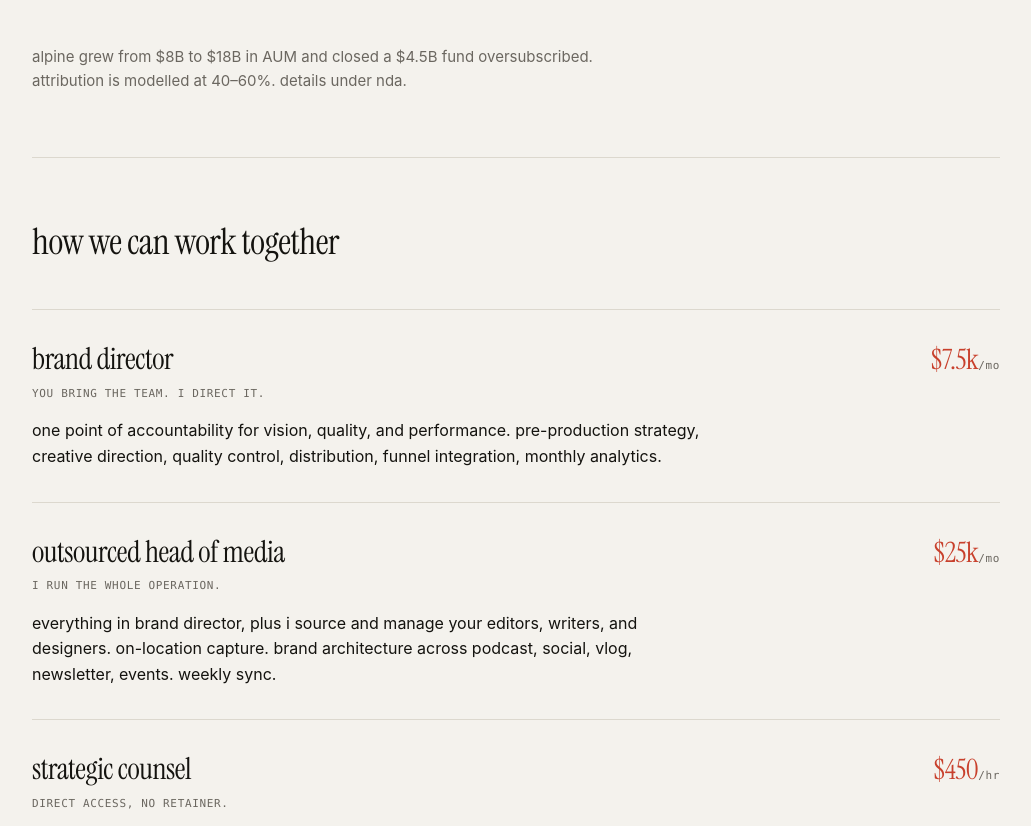
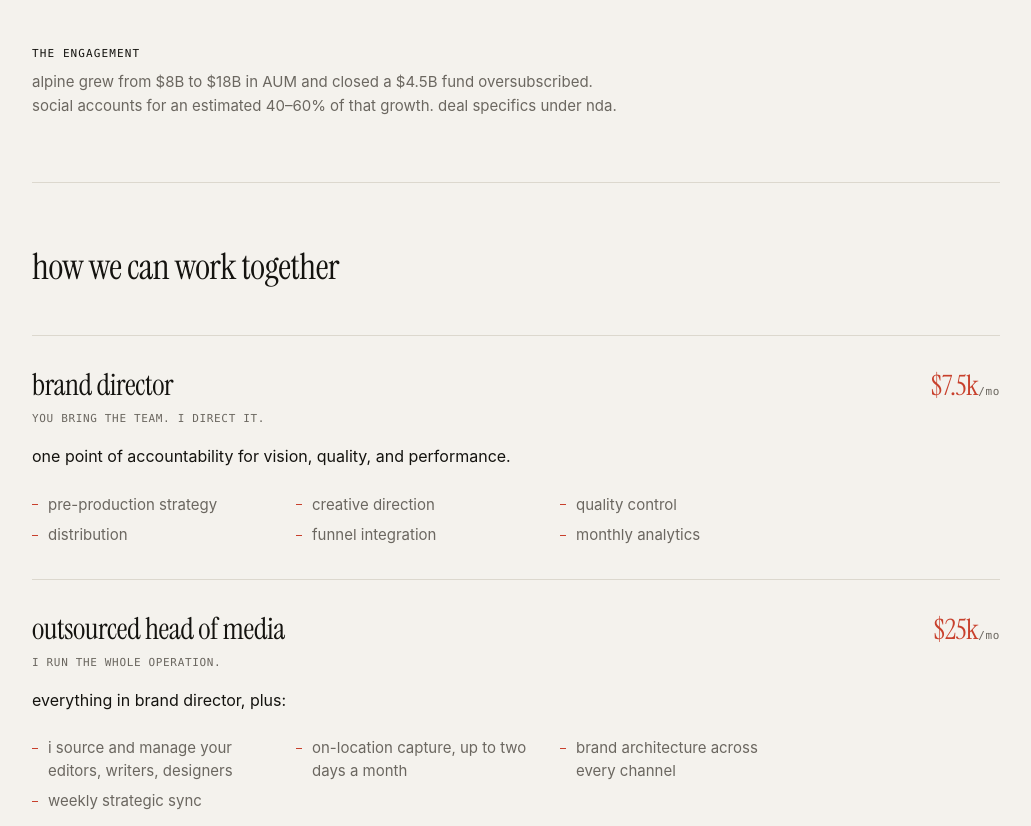
Before and after one commit to breezybrent/10b-media-site, a website: page public/index.html in a window 1280 px wide. Shown: the part 621-1447 px from the top of the page, without its empty margins (124-1155 px from the left). Drawn offline with Linux system fonts and the light colour scheme.

Commit message:
structure engagements as scannable tier blocks with scope lists; label the alpine note

```diff
--- a/public/index.html
+++ b/public/index.html
@@ -48,8 +48,10 @@
     </ul>
 
     <p class="note">
+      <span class="note-label">the engagement</span>
       alpine grew from $8B to $18B in AUM and closed a $4.5B fund oversubscribed.
-      attribution is modelled at 40&ndash;60%. details under nda.
+      social accounts for an estimated 40&ndash;60% of that growth. deal specifics
+      under nda.
     </p>
   </section>
 
@@ -65,9 +67,15 @@
         <p class="tier-what">you bring the team. i direct it.</p>
         <p class="tier-detail">
           one point of accountability for vision, quality, and performance.
-          pre-production strategy, creative direction, quality control,
-          distribution, funnel integration, monthly analytics.
         </p>
+        <ul class="includes">
+          <li>pre-production strategy</li>
+          <li>creative direction</li>
+          <li>quality control</li>
+          <li>distribution</li>
+          <li>funnel integration</li>
+          <li>monthly analytics</li>
+        </ul>
       </li>
 
       <li>
@@ -76,11 +84,13 @@
           <p class="price">$25k<span>/mo</span></p>
         </div>
         <p class="tier-what">i run the whole operation.</p>
-        <p class="tier-detail">
-          everything in brand director, plus i source and manage your editors,
-          writers, and designers. on-location capture. brand architecture across
-          podcast, social, vlog, newsletter, events. weekly sync.
-        </p>
+        <p class="tier-detail">everything in brand director, plus:</p>
+        <ul class="includes">
+          <li>i source and manage your editors, writers, designers</li>
+          <li>on-location capture, up to two days a month</li>
+          <li>brand architecture across every channel</li>
+          <li>weekly strategic sync</li>
+        </ul>
       </li>
 
       <li>
@@ -89,10 +99,14 @@
           <p class="price">$450<span>/hr</span></p>
         </div>
         <p class="tier-what">direct access, no retainer.</p>
-        <p class="tier-detail">
-          strategic planning, content review, creative direction, brand strategy,
-          podcast guest strategy, funnel work. billed hourly.
-        </p>
+        <p class="tier-detail">billed hourly, as needed:</p>
+        <ul class="includes">
+          <li>strategic planning</li>
+          <li>content and creative review</li>
+          <li>brand strategy</li>
+          <li>podcast guest strategy</li>
+          <li>funnel integration</li>
+        </ul>
       </li>
     </ol>
   </section>
--- a/public/styles.css
+++ b/public/styles.css
@@ -171,6 +171,17 @@ main,
   color: var(--mute);
 }
 
+/* Label sets the note apart from the stat block above it. */
+.note-label {
+  display: block;
+  margin-bottom: var(--s1);
+  font-family: var(--mono);
+  font-size: 11px;
+  letter-spacing: 0.1em;
+  text-transform: uppercase;
+  color: var(--ink);
+}
+
 /* ---------- tiers ---------- */
 
 .tiers {
@@ -233,6 +244,33 @@ main,
   font-size: 16px;
   line-height: 1.6;
   color: var(--ink);
+}
+
+/* Scope lists read as scannable columns, not run-on prose. */
+.includes {
+  display: grid;
+  grid-template-columns: repeat(auto-fit, minmax(180px, 1fr));
+  gap: var(--s1) var(--s4);
+  margin: var(--s3) 0 0;
+  padding: 0;
+  list-style: none;
+  max-width: 760px;
+}
+.includes li {
+  position: relative;
+  padding-left: 16px;
+  font-size: 15px;
+  line-height: 1.5;
+  color: var(--mute);
+}
+.includes li::before {
+  content: "";
+  position: absolute;
+  left: 0;
+  top: 0.7em;
+  width: 6px;
+  height: 1px;
+  background: var(--accent);
 }
 
 /* ---------- quote ---------- */
```
